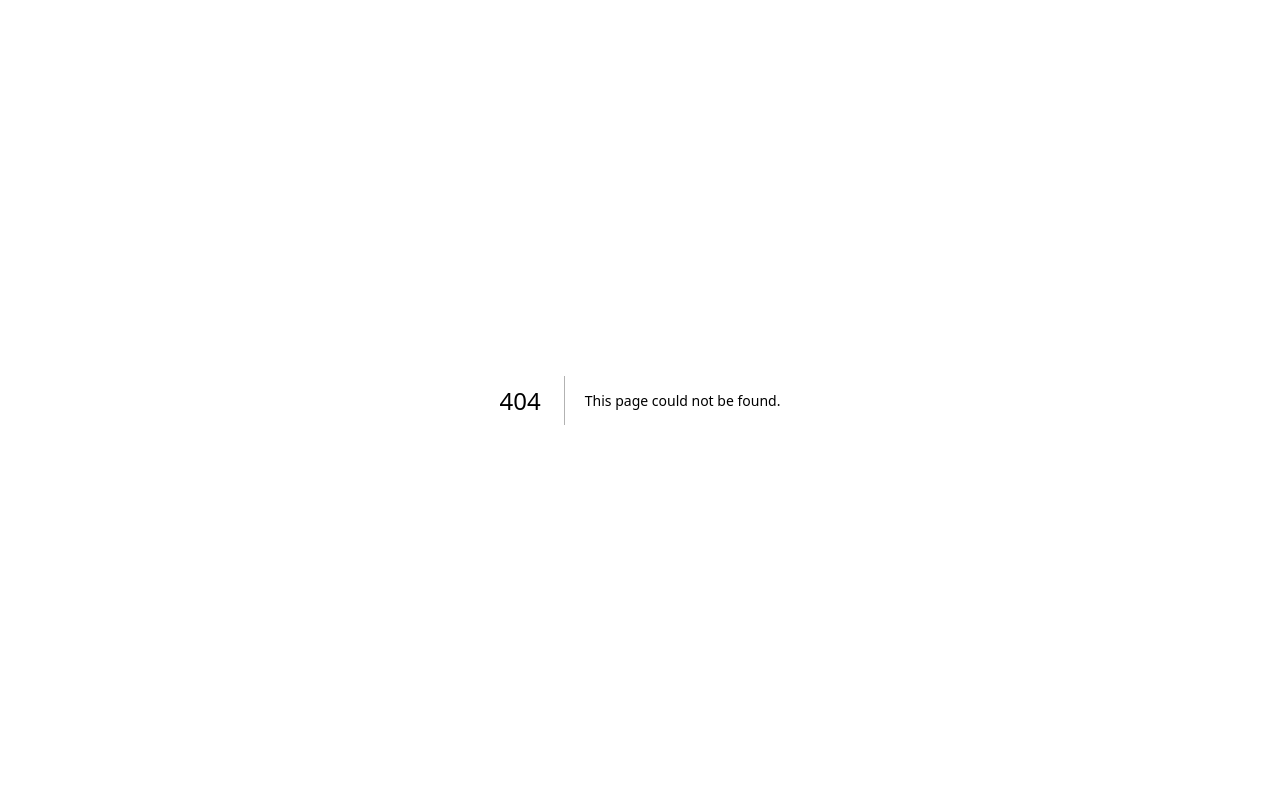
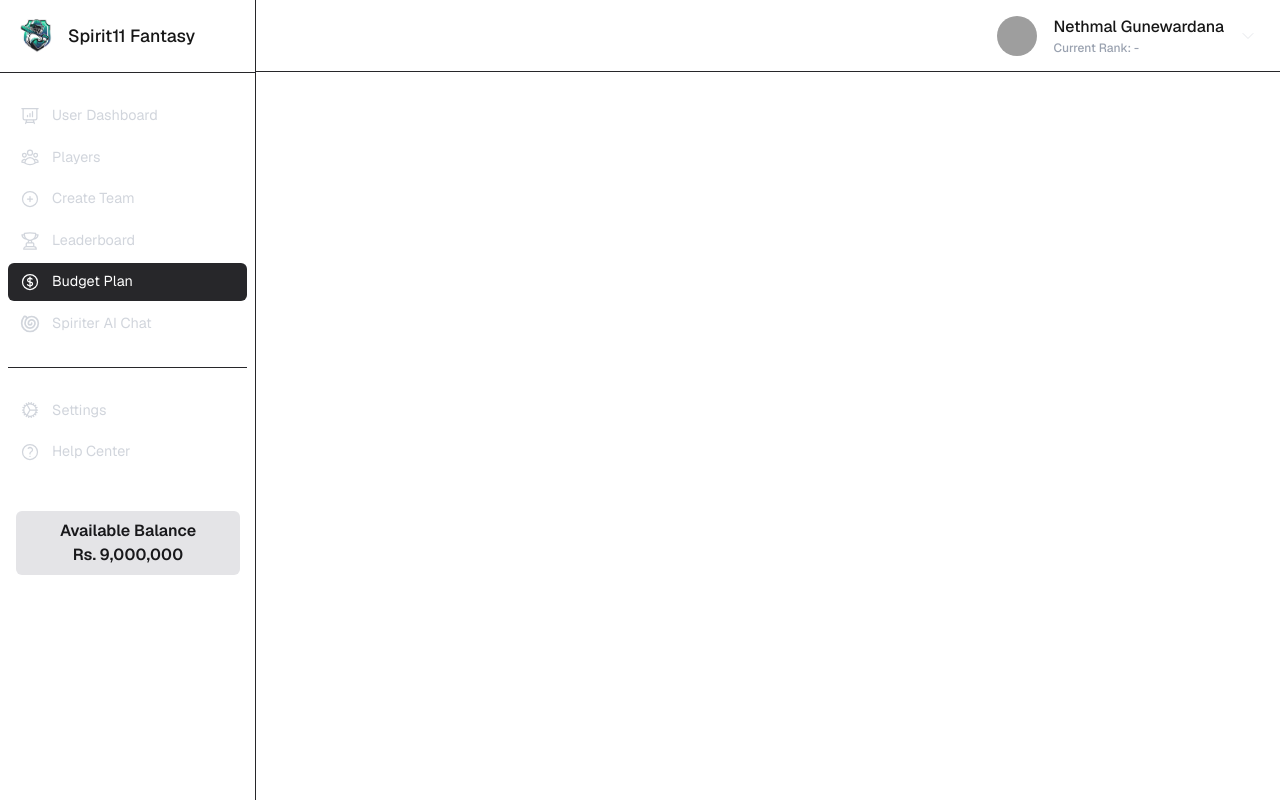
Before and after one commit to nethmalgunawardhana/SpiritX_DevTrix_02_Frontend, a Next.js app: page /budget-plan in a window 1280 px wide. Before the commit this address had no page. Built offline with nearby package versions, Linux system fonts and the light colour scheme; grey boxes are pictures that could not be loaded.

Commit message:
chore: added all the required pages

```diff
--- /dev/null
+++ b/src/app/add-player/page.tsx
@@ -0,0 +1,19 @@
+import React from 'react';
+import Sidebar from '../components/Sidebar';
+import Navbar from '../components/Navbar';
+
+const AddPlayer: React.FC = () => {
+    return (
+        <div className="flex h-screen">
+            <Sidebar />
+            <div className="flex-1 flex flex-col">
+                <Navbar />
+                <main className="flex-1 p-6">
+                    <h1 className="text-2xl text-white mb-4">Add Player</h1>
+                </main>
+            </div>
+        </div>
+    );
+};
+
+export default AddPlayer;
--- /dev/null
+++ b/src/app/budget-plan/page.tsx
@@ -0,0 +1,19 @@
+import React from 'react';
+import Sidebar from '../components/Sidebar';
+import Navbar from '../components/Navbar';
+
+const BudgetPlan: React.FC = () => {
+    return (
+        <div className="flex h-screen">
+            <Sidebar />
+            <div className="flex-1 flex flex-col">
+                <Navbar />
+                <main className="flex-1 p-6">
+                    <h1 className="text-2xl text-white mb-4">Budget Plan</h1>
+                </main>
+            </div>
+        </div>
+    );
+};
+
+export default BudgetPlan;
--- a/src/app/components/Navbar.tsx
+++ b/src/app/components/Navbar.tsx
@@ -7,6 +7,8 @@ import Img from "next/image";
 export default function Navbar() {
   const [dropdownOpen, setDropdownOpen] = useState(false);
   const dropdownRef = useRef<HTMLDivElement>(null);
+  // const role: "admin" | "user" = "admin";
+  const role: "admin" | "user" = "user" as "admin" | "user";
 
   useEffect(() => {
     function handleClickOutside(event: MouseEvent) {
@@ -34,7 +36,10 @@ export default function Navbar() {
         >
           <div className="text-[1rem] font-medium">
             <div>Nethmal Gunewardana</div>
+            {role === "admin" ?
+              <div className="text-[12px] text-gray-400">System Admin</div> :
             <div className="text-[12px] text-gray-400">Current Rank: -</div>
+            }
           </div>
           <div className="relative">
             <ChevronDownIcon
--- /dev/null
+++ b/src/app/components/PlayerStat.tsx
@@ -0,0 +1,9 @@
+import React from 'react';
+
+const PlayerStat: React.FC = () => {
+    return (
+        <div></div>
+    );
+};
+
+export default PlayerStat;
--- a/src/app/components/Sidebar.tsx
+++ b/src/app/components/Sidebar.tsx
@@ -9,7 +9,10 @@ import {
     CogIcon,
     QuestionMarkCircleIcon,
     PlusCircleIcon,
-    PresentationChartBarIcon
+    PresentationChartBarIcon,
+    ChartPieIcon,
+    CurrencyDollarIcon,
+    UserPlusIcon
 } from '@heroicons/react/24/outline';
 import { Shell } from 'lucide-react';
 import Img from 'next/image';
@@ -40,6 +43,8 @@ const MenuItem: React.FC<MenuItemProps> = ({ url, icon, label, notification, isA
 
 export default function Sidebar() {
   const currentPath = usePathname();
+  // const role = 'admin' as 'admin' | 'user';
+  const role = 'user' as 'admin' | 'user';
 
   return (
     <div className="w-64 border-r border-zinc-800 flex flex-col">
@@ -57,21 +62,35 @@ export default function Sidebar() {
 
       <nav className="pt-4 px-2 flex-1">
         <div className="space-y-1 py-2">
-          <MenuItem label="Dashboard" isActive={currentPath === '/dashboard'} icon={<PresentationChartBarIcon className='h-5 w-5' />} notification={undefined} url='/dashboard'/>
-          <MenuItem icon={<UserGroupIcon className="h-5 w-5" />} label="Players" isActive={currentPath === '/players'} notification={undefined} url='/players'/>
-          <MenuItem icon={<PlusCircleIcon className="h-5 w-5" />} label="Create Team" isActive={currentPath === '/create-team'} notification={undefined} url='/create-team'/>
-          <MenuItem icon={<TrophyIcon className="h-5 w-5" />} label="Leaderboard" isActive={currentPath === '/leaderboard'} notification={undefined} url='/leaderboard'/>
-          <MenuItem icon={<Shell className="h-5 w-5" />} label="Spiriter AI Chat" isActive={currentPath === '/spiriter-ai-chat'} notification={undefined} url='/spiriter-ai-chat'/>
+          {role === 'admin' ? (
+            <>
+              <MenuItem label="Admin Dashboard" isActive={currentPath === '/admin-dashboard'} icon={<PresentationChartBarIcon className='h-5 w-5' />} url='/admin-dashboard'/>
+              <MenuItem icon={<UserGroupIcon className="h-5 w-5" />} label="Players" isActive={currentPath === '/players'} url='/players'/>
+              <MenuItem icon={<ChartPieIcon className="h-5 w-5" />} label="Tournament Summary" isActive={currentPath === '/tournament-summary'} url='/tournament-summary'/>
+              <MenuItem icon={<UserPlusIcon className="h-5 w-5" />} label="Add Player" isActive={currentPath === 'add-player'} url='/add-player'/>
+              <MenuItem icon={<PlusCircleIcon className="h-5 w-5" />} label="Create Game" isActive={currentPath === '/create-game'} url='/create-game'/>
+            </>
+          ) : (
+            <>
+              <MenuItem label="User Dashboard" isActive={currentPath === '/user-dashboard'} icon={<PresentationChartBarIcon className='h-5 w-5' />} url='/user-dashboard'/>
+              <MenuItem icon={<UserGroupIcon className="h-5 w-5" />} label="Players" isActive={currentPath === '/players'} url='/players'/>
+              <MenuItem icon={<PlusCircleIcon className="h-5 w-5" />} label="Create Team" isActive={currentPath === '/create-team'} url='/create-team'/>
+              <MenuItem icon={<TrophyIcon className="h-5 w-5" />} label="Leaderboard" isActive={currentPath === '/leaderboard'} url='/leaderboard'/>
+              <MenuItem icon={<CurrencyDollarIcon className="h-5 w-5" />} label="Budget Plan" isActive={currentPath === '/budget-plan'} url='/budget-plan'/>
+              <MenuItem icon={<Shell className="h-5 w-5" />} label="Spiriter AI Chat" isActive={currentPath === '/spiriter-ai-chat'} url='/spiriter-ai-chat'/>
+            </>
+          )}
         </div>
 
         <hr className="my-4 border-t border-zinc-800" />
 
         <div className="pt-2 space-y-1">
-          <MenuItem icon={<CogIcon className="h-5 w-5" />} label="Settings" isActive={currentPath === '/settings'} url='/settings'/>
-          <MenuItem icon={<QuestionMarkCircleIcon className="h-5 w-5" />} label="Help Center" isActive={currentPath === '/help-center'} url='/help-center'/>
+          <MenuItem icon={<CogIcon className="h-5 w-5" />} label="Settings" isActive={currentPath === '/settings'} url='/not-developed'/>
+          <MenuItem icon={<QuestionMarkCircleIcon className="h-5 w-5" />} label="Help Center" isActive={currentPath === '/help-center'} url='/not-developed'/>
         </div>
-
+        {role === 'user' && (
           <button className="ml-2 w-56 text-md font-semibold text-zinc-900 bg-zinc-200 rounded-md px-4 mt-10 py-2">Available Balance <br/>Rs. 9,000,000</button>
+        )}
       </nav>
     </div>
   );
--- /dev/null
+++ b/src/app/create-game/page.tsx
@@ -0,0 +1,19 @@
+import React from 'react';
+import Sidebar from '../components/Sidebar';
+import Navbar from '../components/Navbar';
+
+const CreateGame: React.FC = () => {
+    return (
+        <div className="flex h-screen">
+            <Sidebar />
+            <div className="flex-1 flex flex-col">
+                <Navbar />
+                <main className="flex-1 p-6">
+                    <h1 className="text-2xl text-white mb-4">Add Game</h1>
+                </main>
+            </div>
+        </div>
+    );
+};
+
+export default CreateGame;
--- /dev/null
+++ b/src/app/tournament-summary/page.tsx
@@ -0,0 +1,19 @@
+import React from 'react';
+import Sidebar from '../components/Sidebar';
+import Navbar from '../components/Navbar';
+
+const TournamentSummary: React.FC = () => {
+    return (
+        <div className="flex h-screen">
+            <Sidebar />
+            <div className="flex-1 flex flex-col">
+                <Navbar />
+                <main className="flex-1 p-6">
+                    <h1 className="text-2xl text-white mb-4">Tournament Summary</h1>
+                </main>
+            </div>
+        </div>
+    );
+};
+
+export default TournamentSummary;
--- /dev/null
+++ b/src/app/user-dashboard/page.tsx
@@ -0,0 +1,19 @@
+import React from 'react';
+import Sidebar from '../components/Sidebar';
+import Navbar from '../components/Navbar';
+
+const Dashboard: React.FC = () => {
+    return (
+        <div className="flex h-screen">
+            <Sidebar />
+            <div className="flex-1 flex flex-col">
+                <Navbar />
+                <main className="flex-1 p-6">
+                    <h1 className="text-2xl text-white mb-4">Dashboard</h1>
+                </main>
+            </div>
+        </div>
+    );
+};
+
+export default Dashboard;
```
Also changed, not shown: src/app/admin-dashboard/page.tsx (renamed from src/app/dashboard/page.tsx). Lines whose indentation alone changed are shown as unchanged.
